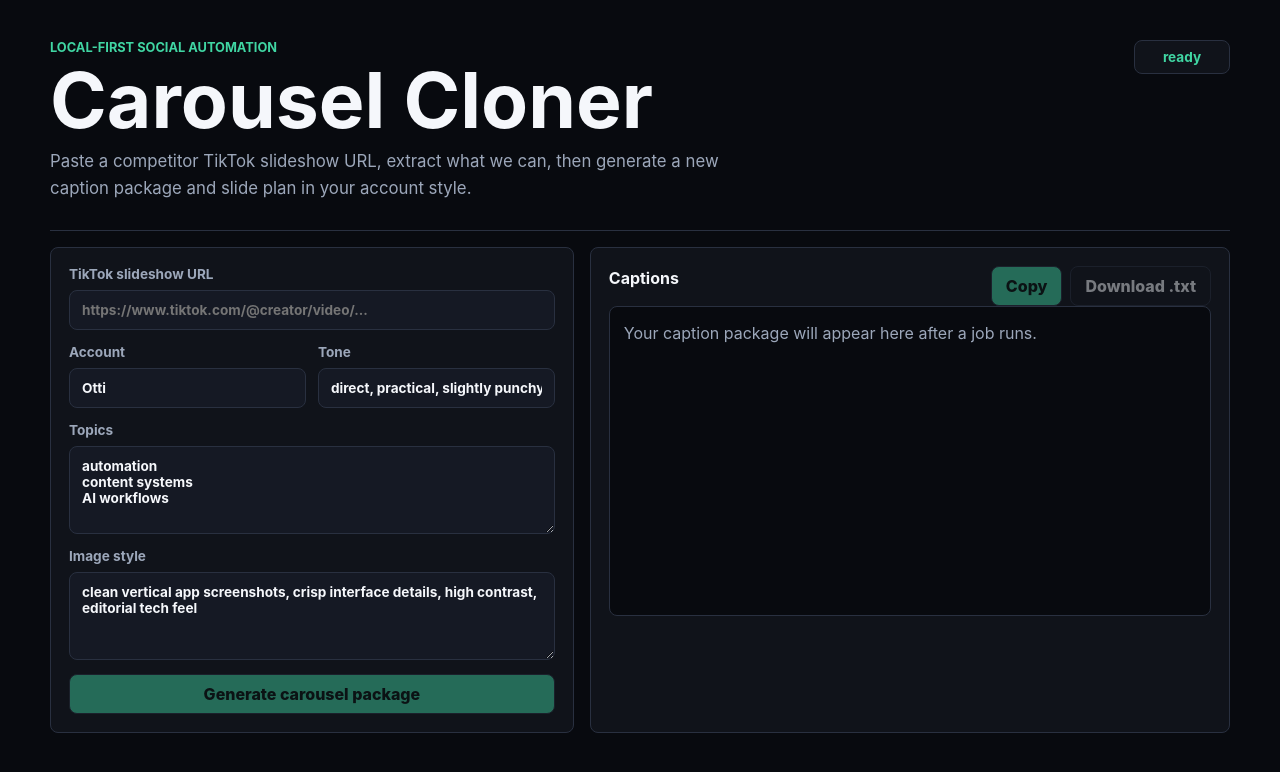
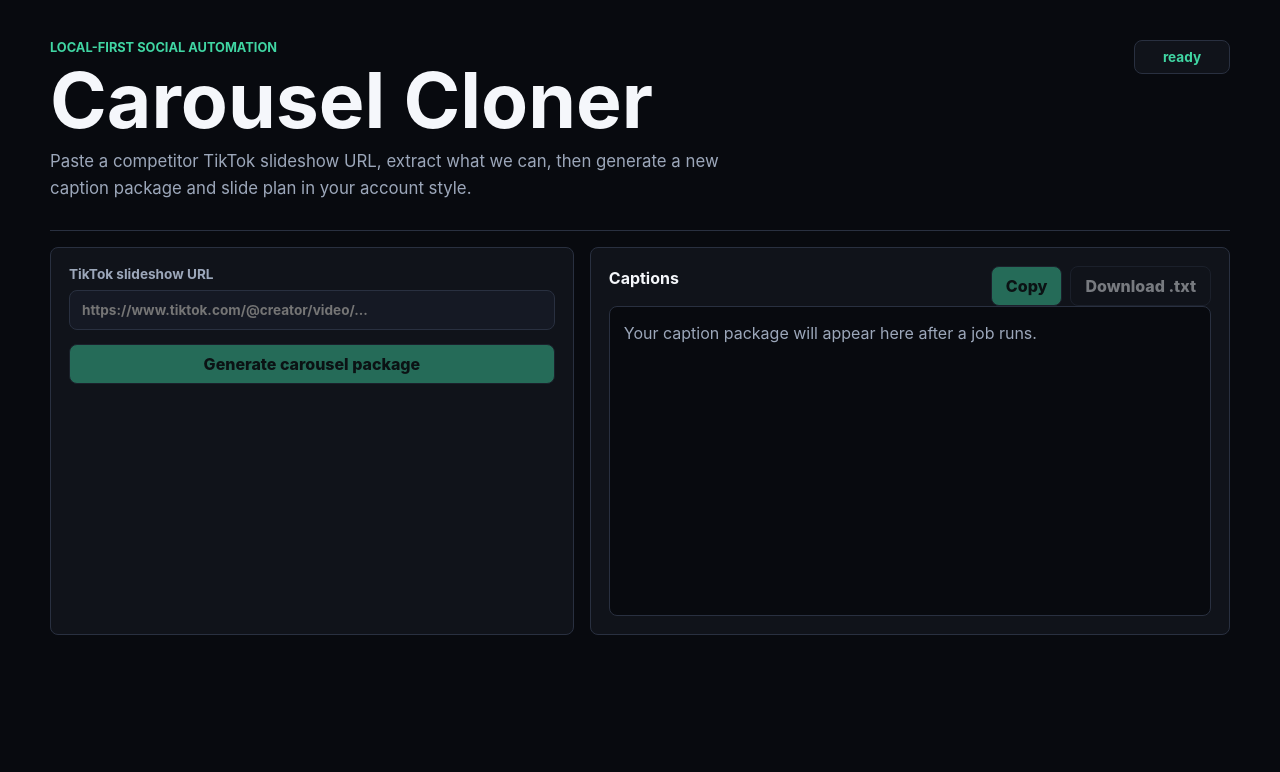
Before and after one commit to ottiwroteit/carousel-cloner, a Next.js app: page / in a window 1280 px wide. Shown: the top 772 px of the page. Built offline with nearby package versions, Linux system fonts and the light colour scheme.

Commit message:
Simplify carousel input form

```diff
--- a/app/globals.css
+++ b/app/globals.css
@@ -113,6 +113,7 @@
 
 .controls {
   display: grid;
+  align-content: start;
   gap: 14px;
 }
 
--- a/app/page.tsx
+++ b/app/page.tsx
@@ -15,19 +15,8 @@
   ctaStyle: "Ask what they would automate next."
 };
 
-function splitLines(value: string): string[] {
-  return value
-    .split("\n")
-    .map((line) => line.trim())
-    .filter(Boolean);
-}
-
 export default function Home() {
   const [url, setUrl] = useState("");
-  const [accountName, setAccountName] = useState(defaultProfile.accountName);
-  const [tone, setTone] = useState(defaultProfile.tone);
-  const [imageStyle, setImageStyle] = useState(defaultProfile.imageStyle);
-  const [topics, setTopics] = useState(defaultProfile.topics.join("\n"));
   const [busy, setBusy] = useState(false);
   const [error, setError] = useState("");
   const [job, setJob] = useState<JobSnapshot | null>(null);
@@ -49,21 +38,13 @@
     setError("");
     setCopied(false);
 
-    const profile: StyleProfile = {
-      ...defaultProfile,
-      accountName,
-      tone,
-      imageStyle,
-      topics: splitLines(topics)
-    };
-
     try {
       const response = await fetch("/api/jobs", {
         method: "POST",
         headers: {
           "Content-Type": "application/json"
         },
-        body: JSON.stringify({ url, profile })
+        body: JSON.stringify({ url, profile: defaultProfile })
       });
       const payload = (await response.json()) as JobSnapshot | { error: string };
 
@@ -120,27 +101,6 @@
               onChange={(event) => setUrl(event.target.value)}
               placeholder="https://www.tiktok.com/@creator/video/..."
             />
-          </label>
-
-          <div className="two">
-            <label>
-              Account
-              <input value={accountName} onChange={(event) => setAccountName(event.target.value)} />
-            </label>
-            <label>
-              Tone
-              <input value={tone} onChange={(event) => setTone(event.target.value)} />
-            </label>
-          </div>
-
-          <label>
-            Topics
-            <textarea value={topics} onChange={(event) => setTopics(event.target.value)} rows={4} />
-          </label>
-
-          <label>
-            Image style
-            <textarea value={imageStyle} onChange={(event) => setImageStyle(event.target.value)} rows={4} />
           </label>
 
           <button disabled={busy || !url.trim()}>{busy ? "Processing..." : "Generate carousel package"}</button>
```
